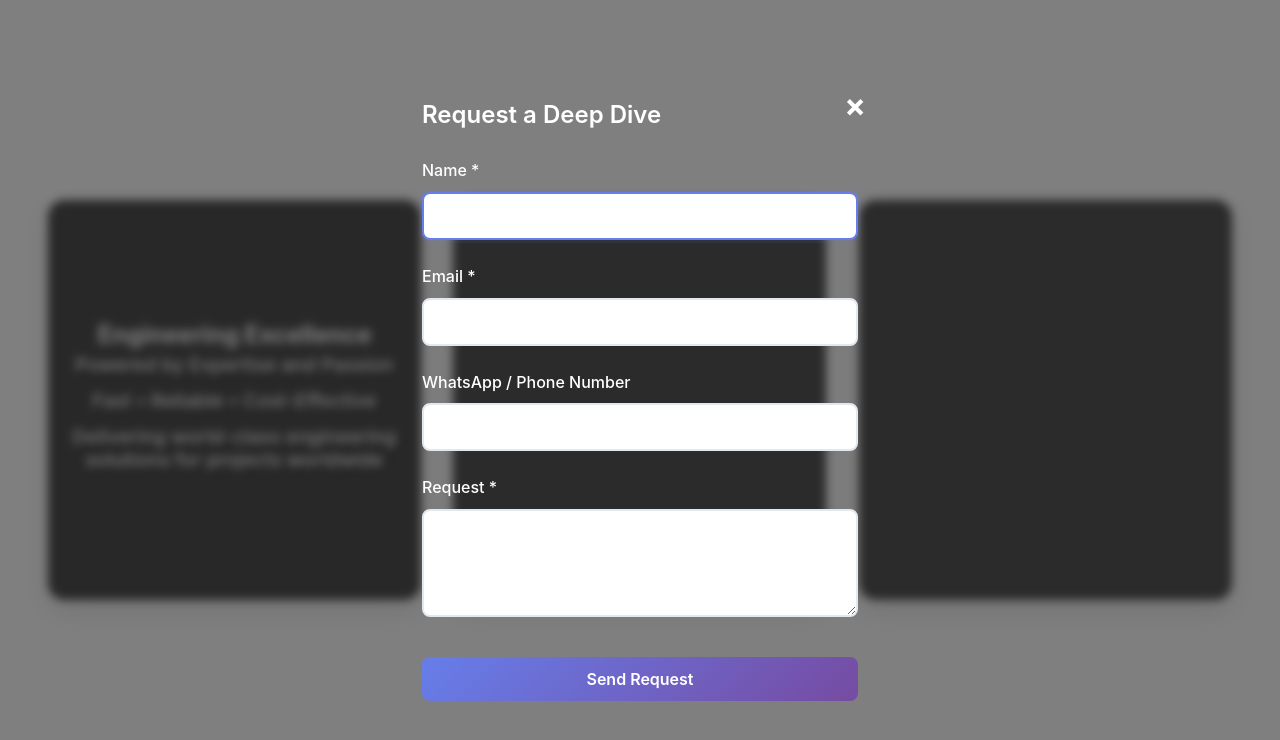
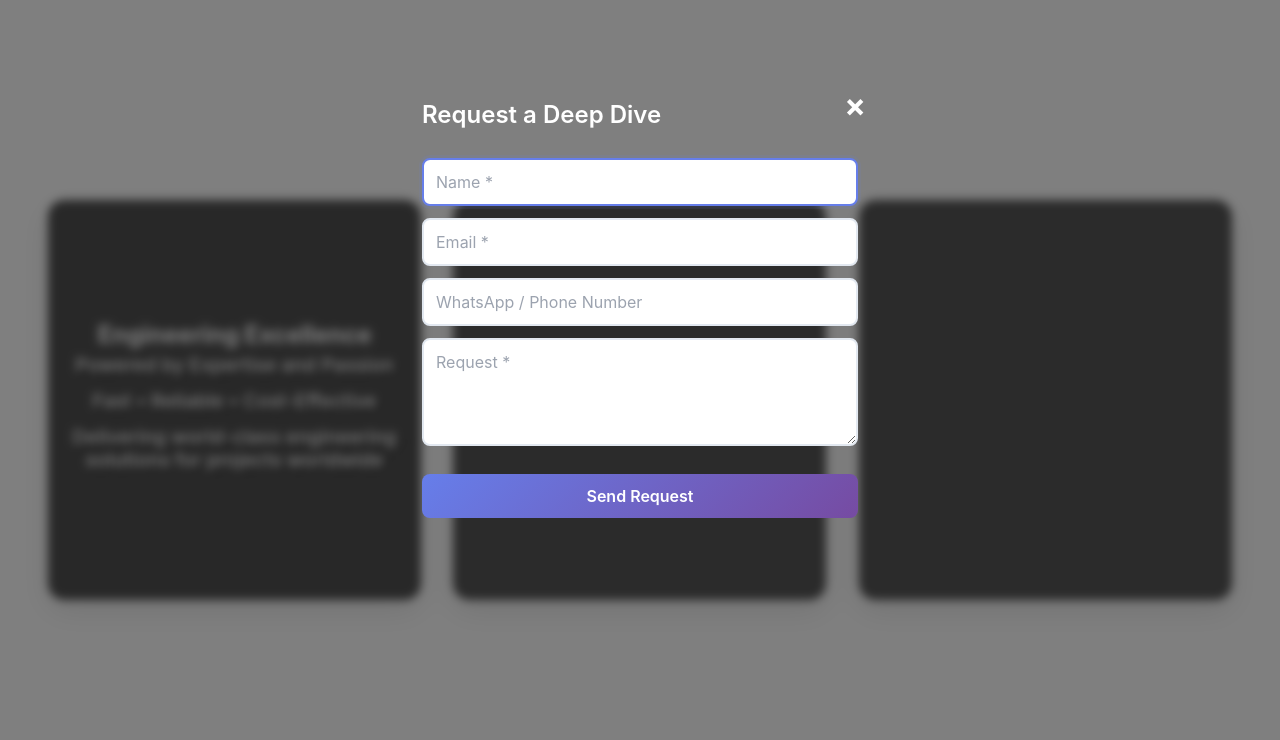
Before and after one commit to AmineELKAB/engix-website, a website: page index.html in a window 1280 px wide. Both pictures are taken after a click on the element 234 px from the left and 400 px from the top of the page. Drawn offline with Linux system fonts and the light colour scheme.

Commit message:
Update contact form: use placeholder text instead of labels, reduce spacing

```diff
--- a/index.html
+++ b/index.html
@@ -239,20 +239,16 @@
             <h2>Request a Deep Dive</h2>
             <form id="contactForm" class="contact-form">
                 <div class="form-group">
-                    <label for="name">Name *</label>
-                    <input type="text" id="name" name="name" required>
+                    <input type="text" id="name" name="name" placeholder="Name *" required>
                 </div>
                 <div class="form-group">
-                    <label for="email">Email *</label>
-                    <input type="email" id="email" name="email" required>
+                    <input type="email" id="email" name="email" placeholder="Email *" required>
                 </div>
                 <div class="form-group">
-                    <label for="phone">WhatsApp / Phone Number</label>
-                    <input type="tel" id="phone" name="phone">
+                    <input type="tel" id="phone" name="phone" placeholder="WhatsApp / Phone Number">
                 </div>
                 <div class="form-group">
-                    <label for="request">Request *</label>
-                    <textarea id="request" name="request" rows="4" required></textarea>
+                    <textarea id="request" name="request" placeholder="Request *" rows="4" required></textarea>
                 </div>
                 <!-- Honeypot field for spam protection -->
                 <div class="form-group" style="display: none;">
--- a/styles.css
+++ b/styles.css
@@ -360,7 +360,7 @@ iframe.service-image {
 .contact-form {
     display: flex;
     flex-direction: column;
-    gap: 1.5rem;
+    gap: 0.75rem;
 }
 
 .form-group {
@@ -389,6 +389,31 @@ iframe.service-image {
     outline: none;
     border-color: #667eea;
     box-shadow: 0 0 0 3px rgba(102, 126, 234, 0.1);
+}
+
+/* Placeholder styles */
+.form-group input::placeholder,
+.form-group textarea::placeholder {
+    color: #9ca3af;
+    opacity: 1;
+}
+
+.form-group input::-webkit-input-placeholder,
+.form-group textarea::-webkit-input-placeholder {
+    color: #9ca3af;
+    opacity: 1;
+}
+
+.form-group input::-moz-placeholder,
+.form-group textarea::-moz-placeholder {
+    color: #9ca3af;
+    opacity: 1;
+}
+
+.form-group input:-ms-input-placeholder,
+.form-group textarea:-ms-input-placeholder {
+    color: #9ca3af;
+    opacity: 1;
 }
 
 .submit-button {
```
